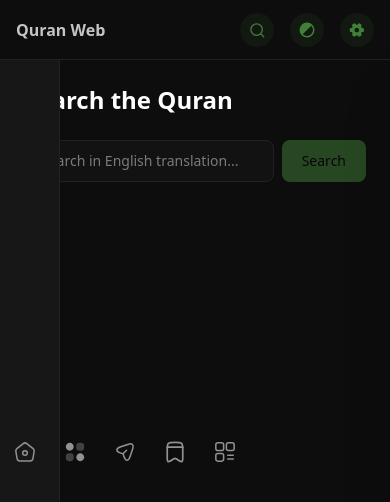
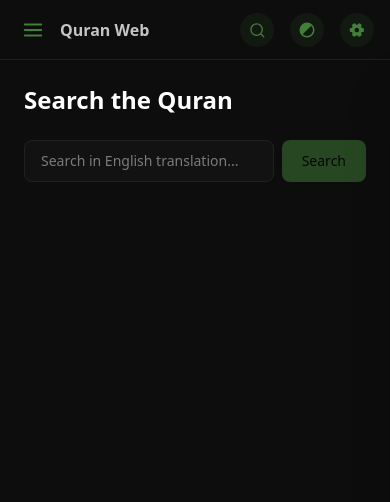
Before and after one commit to Hacnine/quranweb-frontend, a Next.js app: page /search in a window 390 px wide. Shown: the top 502 px of the page. Built offline with nearby package versions, Linux system fonts and the light colour scheme; a web font is replaced by a local one.

Commit message:
fix: make responsive layout mobile-first - hide icon sidebar on mobile, add hamburger menu

```diff
--- a/app/providers.tsx
+++ b/app/providers.tsx
@@ -16,9 +16,9 @@
     <div className="min-h-screen bg-qm-bg">
       {/* Fixed top header */}
       <Header />
-      {/* Fixed left icon sidebar */}
+      {/* Fixed left icon sidebar - hidden on mobile */}
       <IconSidebar />
-      {/* Page content — padded top for header, padded left for icon sidebar on desktop */}
+      {/* Page content — padded top for header, padded left for icon sidebar on desktop only */}
       <div className="pt-[60px] lg:pl-[60px]">
         {children}
       </div>
--- a/components/Header.tsx
+++ b/components/Header.tsx
@@ -2,15 +2,26 @@
 
 import Link from "next/link";
 import { useAppDispatch } from "@/store/hooks";
-import { toggleSidebar } from "@/store/settingsSlice";
+import { toggleSidebar, toggleSurahSidebar } from "@/store/settingsSlice";
 
 export default function Header() {
   const dispatch = useAppDispatch();
 
   return (
     <header className="fixed left-0 lg:left-[60px] right-0 top-0 z-50 flex h-[60px] items-center justify-between border-b border-qm-border bg-qm-bg px-4 tablet:px-6">
-      {/* Left: site name + tagline */}
+      {/* Left: hamburger menu (mobile) + site name */}
       <div className="flex items-center gap-2.5">
+        <button
+          onClick={() => dispatch(toggleSurahSidebar())}
+          className="lg:hidden flex h-[34px] w-[34px] min-w-[34px] cursor-pointer items-center justify-center rounded-sm text-qm-green transition-all active:scale-90"
+          aria-label="Menu"
+        >
+          <svg xmlns="http://www.w3.org/2000/svg" width="22" height="22" viewBox="0 0 24 24" fill="none" stroke="currentColor" strokeWidth="2" strokeLinecap="round" strokeLinejoin="round">
+            <line x1="3" y1="6" x2="21" y2="6"></line>
+            <line x1="3" y1="12" x2="21" y2="12"></line>
+            <line x1="3" y1="18" x2="21" y2="18"></line>
+          </svg>
+        </button>
         <Link href="/surahs/1" className="hidden items-center gap-2.5 sm:flex">
           <div className="space-y-[2px] text-left">
             <p className="mt-[2px] text-xl font-bold leading-none text-qm-text">
--- a/components/IconSidebar.tsx
+++ b/components/IconSidebar.tsx
@@ -43,7 +43,7 @@
   const isQuran = pathname.startsWith("/surahs");
 
   return (
-    <aside className="fixed bottom-0 left-0 top-0 z-40 flex w-[60px] flex-col items-center bg-qm-sidebar border-r border-qm-border">
+    <aside className="hidden lg:flex fixed bottom-0 left-0 top-0 z-40 w-[60px] flex-col items-center bg-qm-sidebar border-r border-qm-border">
       <Link href="/surahs/1" className="flex h-[60px] w-full items-center justify-center border-b border-qm-border" title="Quran Web">
         <svg width="36" height="36" viewBox="0 0 36 36" fill="none" xmlns="http://www.w3.org/2000/svg">
           <path d="M6.99183 0H29.0082C32.8696 0 36 3.13043 36 6.99183V29.0082C36 32.8696 32.8696 36 29.0082 36H6.99183C3.13043 36 0 32.8696 0 29.0082V6.99183C0 3.13043 3.13043 0 6.99183 0Z" className="fill-qm-green"/>
```
